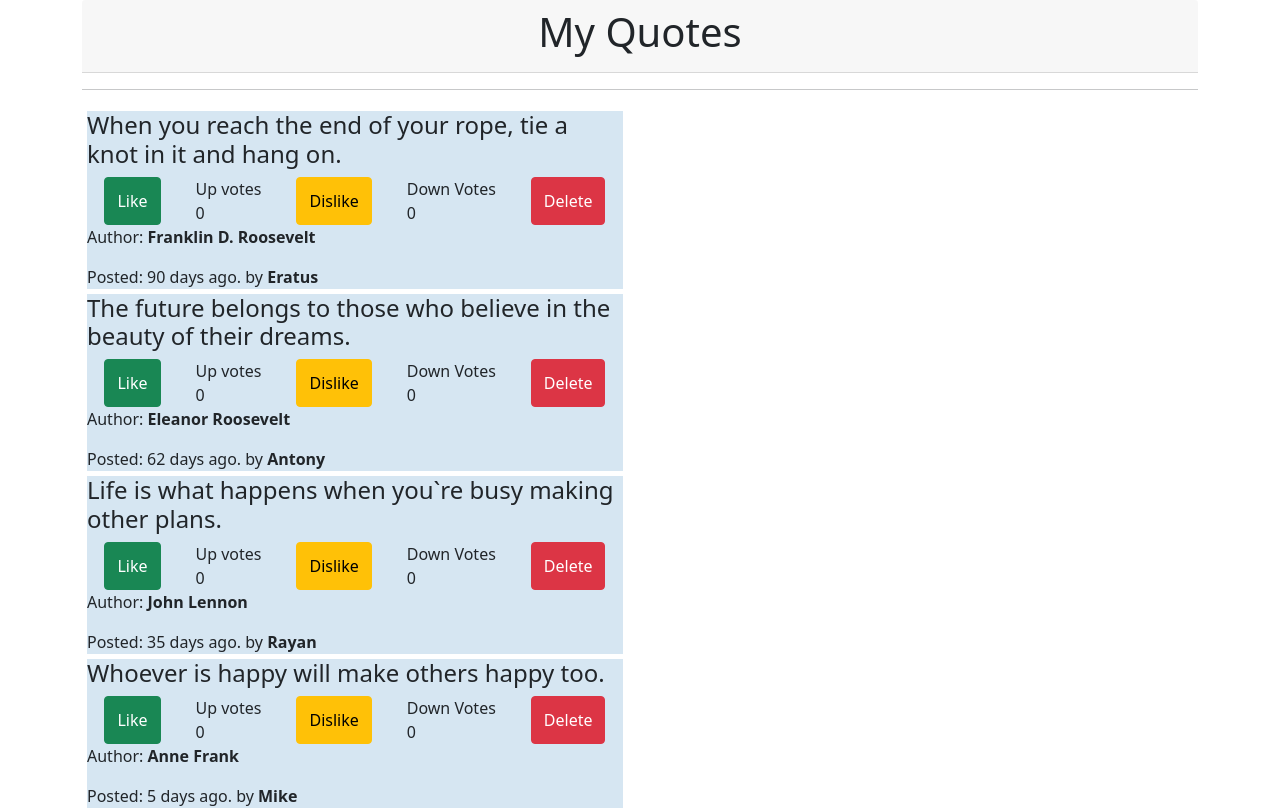
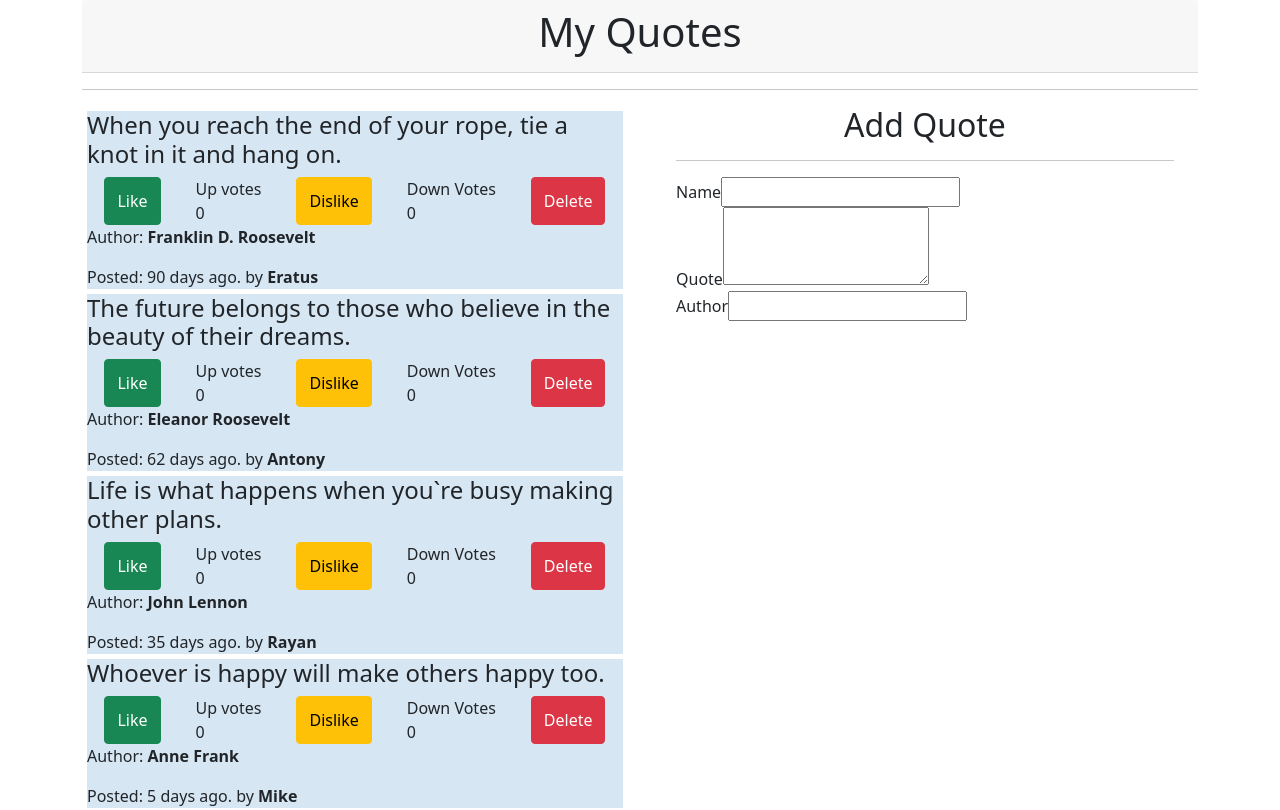
Before and after one commit to ErastusNjaramba/Quotes-App, an Angular app: page / in a window 1280 px wide. Shown: the top 810 px of the page. Built offline with nearby package versions, Linux system fonts and the light colour scheme.

Commit message:
Add form for user to add quote

```diff
--- a/src/app/app.module.ts
+++ b/src/app/app.module.ts
@@ -1,5 +1,6 @@
 import { NgModule } from '@angular/core';
 import { BrowserModule } from '@angular/platform-browser';
+import { FormsModule } from '@angular/forms';
 
 import { AppRoutingModule } from './app-routing.module';
 import { AppComponent } from './app.component';
@@ -18,7 +19,8 @@ import { QuoteFormComponent } from './quote-form/quote-form.component';
   ],
   imports: [
     BrowserModule,
-    AppRoutingModule
+    AppRoutingModule,
+    FormsModule
   ],
   providers: [],
   bootstrap: [AppComponent]
--- a/src/app/quote-form/quote-form.component.html
+++ b/src/app/quote-form/quote-form.component.html
@@ -1 +1,24 @@
-<p>quote-form works!</p>
+<div class="container-fluid">
+  <h2 class="text-center">Add Quote</h2>
+  <hr>
+  <form>
+    <div class="form-group">
+
+        <label for="name">Name</label>
+        <input type="text" id="name" required>
+
+    </div>
+    <div class="form-group">
+
+      <label for="description">Quote</label>
+      <textarea id="quote" rows="3" required></textarea>
+
+  </div>
+  <div class="form-group">
+
+    <label for="name">Author</label>
+    <input type="text" id="author" required>
+
+</div>
+  </form>
+</div>
--- a/src/app/quote/quote.component.html
+++ b/src/app/quote/quote.component.html
@@ -15,5 +15,8 @@
         </div>
       </div>
     </div>
+    <div class="col-md-6">
+      <app-quote-form></app-quote-form>
+    </div>
   </div>
 </div>
```
